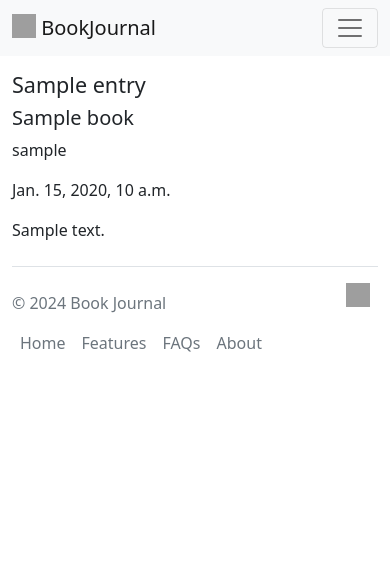
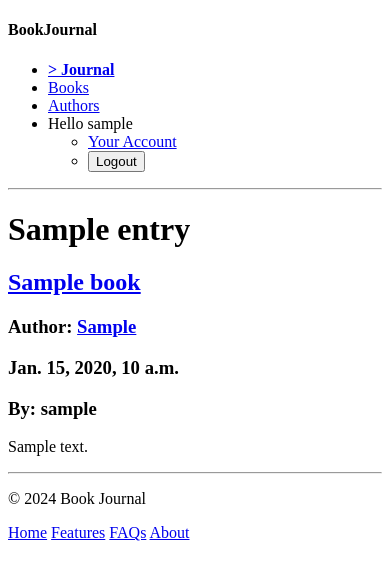
Before and after one commit to alex-b1729/bookjournal, a Django app: page /journal/1/ in a window 390 px wide. Shown: the top 580 px of the page. Run offline with Django 5.2, Linux system fonts and the light colour scheme; a user stored in the database is signed in; tables that the repository leaves empty hold one stand-in row (values such as "Sample post"); some libraries are stand-ins or nearby versions; grey boxes are pictures that could not be loaded.

Commit message:
add book and author detail and list views and update base templating

```diff
--- a/bookjournal/urls.py
+++ b/bookjournal/urls.py
@@ -32,4 +32,18 @@ urlpatterns = [
         ]),
     ),
     path('journal/', include('journal.urls')),
+    path(
+        'book/',
+        include([
+            path('', journal_views.BookListView.as_view(), name='book_list'),
+            path('<int:book_pk>/', journal_views.book_detail_view, name='book_detail'),
+        ])
+    ),
+    path(
+        'author/',
+        include([
+            path('', journal_views.AuthorListView.as_view(), name='author_list'),
+            path('<int:author_pk>/', journal_views.author_detail_view, name='author_detail'),
+        ])
+    ),
 ]
--- a/journal/models/journal.py
+++ b/journal/models/journal.py
@@ -60,4 +60,4 @@ class Entry(models.Model):
         return f'{self.title if self.title else self.book} - {self.author}'
 
     def get_absolute_url(self):
-        return reverse('journal:entry_detail', args=[self.pk])
+        return reverse('entry_detail', args=[self.pk])
--- a/journal/models/media.py
+++ b/journal/models/media.py
@@ -1,4 +1,5 @@
 from django.db import models
+from django.urls import reverse
 
 
 class Author(models.Model):
@@ -21,13 +22,19 @@ class Author(models.Model):
     )
 
     class Meta:
-        ordering = ['last_name']
+        ordering = (
+            'last_name',
+            'first_name',
+        )
 
     def __str__(self):
         if self.aka:
             return str(self.aka)
         else:
             return ' '.join([str(s) for s in [self.first_name, self.middle_name, self.last_name]])
+
+    def get_absolute_url(self):
+        return reverse('author_detail', args=[self.pk])
 
 
 class Book(models.Model):
@@ -43,5 +50,14 @@ class Book(models.Model):
         blank=True,
     )
 
+    class Meta:
+        ordering = (
+            '-published',
+            'title',
+        )
+
     def __str__(self):
         return str(self.title)
+
+    def get_absolute_url(self):
+        return reverse('book_detail', args=[self.pk])
--- /dev/null
+++ b/journal/static/css/base.css
@@ -0,0 +1,3 @@
+nav a.current {
+    font-weight: bold;
+}
--- /dev/null
+++ b/journal/templates/account.html
@@ -0,0 +1,5 @@
+{% extends 'base.html' %}
+
+{% block content %}
+<p>Your account =)</p>
+{% endblock content %}
--- a/journal/templates/base.html
+++ b/journal/templates/base.html
@@ -7,22 +7,15 @@
         <meta charset="utf-8">
         <meta name="viewport" content="width=device-width, initial-scale=1, shrink-to-fit=no">
 
-        <!-- Bootstrap CSS -->
-        <link href="https://cdn.jsdelivr.net/npm/bootstrap@5.0.2/dist/css/bootstrap.min.css" rel="stylesheet" integrity="sha384-EVSTQN3/azprG1Anm3QDgpJLIm9Nao0Yz1ztcQTwFspd3yD65VohhpuuCOmLASjC" crossorigin="anonymous">
-
-        <!-- HTMX -->
-        <script src="https://unpkg.com/htmx.org@2.0.0" integrity="sha384-wS5l5IKJBvK6sPTKa2WZ1js3d947pvWXbPJ1OmWfEuxLgeHcEbjUUA5i9V5ZkpCw" crossorigin="anonymous"></script>
-
         <!-- favicon -->
         <link rel="shortcut icon" type="image/png" href="{% static 'images/favicon.webp' %}"/>
 
-        {# <link rel="stylesheet" href="{% static 'css/base.css' %}"/> #}
+        <link rel="stylesheet" href="{% static 'css/base.css' %}"/>
         {% endblock %}
 
         <title>{% block title %}BookJournal{% endblock %}</title>
     </head>
-    <body hx-headers='{"X-CSRFToken": "{{ csrf_token }}"}'>
-
+    <body>
         {% block nav %}
         {% include 'partials/nav.html' %}
         {% endblock %}
@@ -48,15 +41,5 @@
             {% include 'partials/footer.html' %}
         </div>
         {% endblock %}
-
-        <script src="https://cdn.jsdelivr.net/npm/bootstrap@5.3.3/dist/js/bootstrap.bundle.min.js" integrity="sha384-YvpcrYf0tY3lHB60NNkmXc5s9fDVZLESaAA55NDzOxhy9GkcIdslK1eN7N6jIeHz" crossorigin="anonymous"></script>
-        <script src="https://code.jquery.com/jquery-3.7.1.min.js" integrity="sha256-/JqT3SQfawRcv/BIHPThkBvs0OEvtFFmqPF/lYI/Cxo=" crossorigin="anonymous"></script>
-        <script src="https://code.jquery.com/ui/1.14.0/jquery-ui.min.js" integrity="sha256-Fb0zP4jE3JHqu+IBB9YktLcSjI1Zc6J2b6gTjB0LpoM=" crossorigin="anonymous"></script>
-        <script>
-            $( document ).ready(function() {
-              {% block domready %}
-              {% endblock %}
-            });
-        </script>
     </body>
 </html>
--- a/journal/templates/entry/detail.html
+++ b/journal/templates/entry/detail.html
@@ -1,21 +1,30 @@
 {% extends 'base.html' %}
 
 {% block content %}
-<h4>
+<h1>
     {% if entry.title %}
     {{ entry.title }}
     {% else %}
-    {{ entry.book }}
+    <a href="{{ entry.book.get_absolute_url }}">{{ entry.book }}</a>
     {% endif %}
-</h4>
+</h1>
 {% if entry.title %}
-<h5>
-    {{ entry.book }}
-</h5>
+<h2>
+    <a href="{{ entry.book.get_absolute_url }}">{{ entry.book }}</a>
+</h2>
 {% endif %}
-<p>{{ entry.author }}</p>
+{% with authors=entry.book.authors.all %}
+{% if authors %}
+<h3>
+    Author{{ authors|pluralize }}:
+    {% for author in authors %}
+    <a href="{{ author.get_absolute_url }}">{{ author }}</a>{% if not forloop.last %}, {% endif %}
+    {% endfor %}
+</h3>
+{% endif %}
+{% endwith %}
+<h3>{{ entry.publish_dt }}</h3>
+<h3>By: {{ entry.author }}</h3>
 
-<p>{{ entry.publish_dt }}</p>
-
-<p>{{ entry.body }}</p>
+<p>{{ entry.body|linebreaks }}</p>
 {% endblock content %}
--- a/journal/templates/partials/footer.html
+++ b/journal/templates/partials/footer.html
@@ -1,21 +1,10 @@
-{% load static %}
-<footer class="d-flex flex-wrap justify-content-between align-items-center py-3 my-4 border-top">
-    <p class="col-md-4 mb-0 text-muted">© 2024 Book Journal</p>
-    <p class="col-md-4 d-flex align-items-center justify-content-center mb-3 mb-md-0 me-md-auto link-dark text-decoration-none">
-        <img src="#" alt="Logo" class="bi me-2" width="24" height="24">
+<footer>
+    <hr/>
+    <p>© 2024 Book Journal</p>
+    <p>
+        <a href="/">Home</a>
+        <a href="#">Features</a>
+        <a href="#">FAQs</a>
+        <a href="#">About</a>
     </p>
-    <ul class="nav col-md-4 justify-content-end">
-        <li class="nav-item">
-            <a href="/" class="nav-link px-2 text-muted">Home</a>
-        </li>
-        <li class="nav-item">
-            <a href="#" class="nav-link px-2 text-muted">Features</a>
-        </li>
-        <li class="nav-item">
-            <a href="#" class="nav-link px-2 text-muted">FAQs</a>
-        </li>
-        <li class="nav-item">
-            <a href="#" class="nav-link px-2 text-muted">About</a>
-        </li>
-    </ul>
 </footer>
--- a/journal/templates/partials/nav.html
+++ b/journal/templates/partials/nav.html
@@ -1,55 +1,50 @@
 {% load static %}
-<nav class="navbar navbar-expand-md navbar-light bg-light mb-3">
-    <div class="container-fluid">
-
-        <a class="navbar-brand" href="/">
-            <img src="#" alt="Logo" width="24" height="24" class="d-inline-block align-text-top">
-            BookJournal
+<nav>
+    <h4>BookJournal</h4>
+    <ul>
+        <li>
+            <a class="{% if section == 'journal' %}current{% endif %}" href="{% url 'entry_list' %}">
+                {% if section == 'journal' %}>{% endif %}
+                Journal
             </a>
-
-        <button class="navbar-toggler" type="button" data-bs-toggle="collapse" data-bs-target="#navbarSupportedContent" aria-controls="navbarSupportedContent" aria-expanded="false" aria-label="Toggle navigation">
-            <span class="navbar-toggler-icon"></span>
-        </button>
-
-        <div class="collapse navbar-collapse" id="navbarSupportedContent">
+        </li>
+        <li>
+            <a class="{% if section == 'books' %}current{% endif %}" href="{% url 'book_list' %}">
+                {% if section == 'books' %}>{% endif %}
+                Books
+            </a>
+        </li>
+        <li>
+            <a class="{% if section == 'authors' %}current{% endif %}" href="{% url 'author_list' %}">
+                {% if section == 'authors' %}>{% endif %}
+                Authors
+            </a>
+        </li>
         {% if request.user.is_authenticated %}
-            <ul class="navbar-nav me-auto">
-                <li class="nav-item">
-                    <a class="nav-link{% if section == 'journal' %} active{% endif %}" href="{% url 'entry_list' %}">Journal</a>
+        <li>
+            Hello {{ request.user.username }}
+            <ul>
+                <li>
+                    <a href="{% url 'account' %}">
+                        {% if section == 'account' %}>{% endif %}
+                        Your Account
+                    </a>
                 </li>
-                <li class="nav-item">
-                    <a class="nav-link disabled{% if section == 'books' %} active{% endif %}" href="#">Books</a>
-                </li>
-            </ul>
-
-            <ul class="navbar-nav">
-                <li class="nav-item dropdown">
-                    <a class="nav-link dropdown-toggle" href="#" roll="button" id="navbarDropdown" data-bs-toggle="dropdown" aria-expanded="false">
-                        Hello {{ request.user.username }}
-                    </a>
-                    <ul class="dropdown-menu dropdown-menu-end" aria-labelledby="navbarDropdown">
-                        <li><a class="dropdown-item" href="{% url 'account' %}">Account</a></li>
-                        <li><hr class="dropdown-divider"></li>
                 <li>
                     <form action="{% url 'logout' %}" method="post">
-                                <button type="submit" class="dropdown-item btn btn-link">Logout</button>
+                        <button type="submit">Logout</button>
                         {% csrf_token %}
                     </form>
                 </li>
             </ul>
         </li>
-            </ul>
-
         {% else %}
-            <ul class="navbar-nav ms-auto">
-                <a
-                        class="nav-link"
-                        href="{% url 'login' %}{% if request.path != '/' %}?next={{ request.path }}{% endif %}">
+        <li>
+            <a href="{% url 'login' %}{% if request.path != '/' %}?next={{ request.path }}{% endif %}">
                 Log-in
             </a>
+        </li>
+        {% endif %}
     </ul>
-            {% endif %}
-
-        </div>
-    </div>
 </nav>
+<hr/>
--- a/journal/views.py
+++ b/journal/views.py
@@ -33,7 +33,11 @@ def register(request):
 
 @login_required
 def account(request):
-    return HttpResponse('Your account =)')
+    return render(
+        request,
+        'account.html',
+        {'section': 'account'},
+    )
 
 
 class EntryListView(
@@ -49,6 +53,10 @@ class EntryListView(
         self.queryset = models.Entry.objects.filter(author=request.user)
         return super().dispatch(request, *args, **kwargs)
 
+    def get_context_data(self, **kwargs):
+        context = super().get_context_data(**kwargs)
+        context.update({'section': 'journal'})
+        return context
 
 
 @login_required
@@ -62,6 +70,65 @@ def entry_detail(request, entry_pk):
         request,
         'entry/detail.html',
         {
+            'section': 'journal',
             'entry': entry,
         }
     )
+
+
+class BookListView(
+    ListView,
+):
+    queryset = models.Book.objects.all()
+    context_object_name = 'books'
+    paginate_by = 3
+    template_name = 'media/book_list.html'
+
+    def get_context_data(self, **kwargs):
+        context = super().get_context_data(**kwargs)
+        context.update({'section': 'books'})
+        return context
+
+
+def book_detail_view(request, book_pk):
+    book = get_object_or_404(
+        models.Book,
+        pk=book_pk,
+    )
+    return render(
+        request,
+        'media/book_detail.html',
+        {
+            'section': 'books',
+            'book': book,
+        },
+    )
+
+
+class AuthorListView(
+    ListView,
+):
+    queryset = models.Author.objects.all()
+    context_object_name = 'authors'
+    paginate_by = 3
+    template_name = 'media/author_list.html'
+
+    def get_context_data(self, **kwargs):
+        context = super().get_context_data(**kwargs)
+        context.update({'section': 'authors'})
+        return context
+
+
+def author_detail_view(request, author_pk):
+    author = get_object_or_404(
+        models.Author,
+        pk=author_pk,
+    )
+    return render(
+        request,
+        'media/author_detail.html',
+        {
+            'section': 'authors',
+            'author': author,
+        },
+    )
```
Also changed, not shown: journal/templates/media/author_detail.html (added, +19 -0 lines), journal/templates/media/author_list.html (added, +26 -0 lines), journal/templates/media/book_detail.html (added, +14 -0 lines), journal/templates/media/book_list.html (added, +27 -0 lines). Lines whose indentation alone changed are shown as unchanged.
